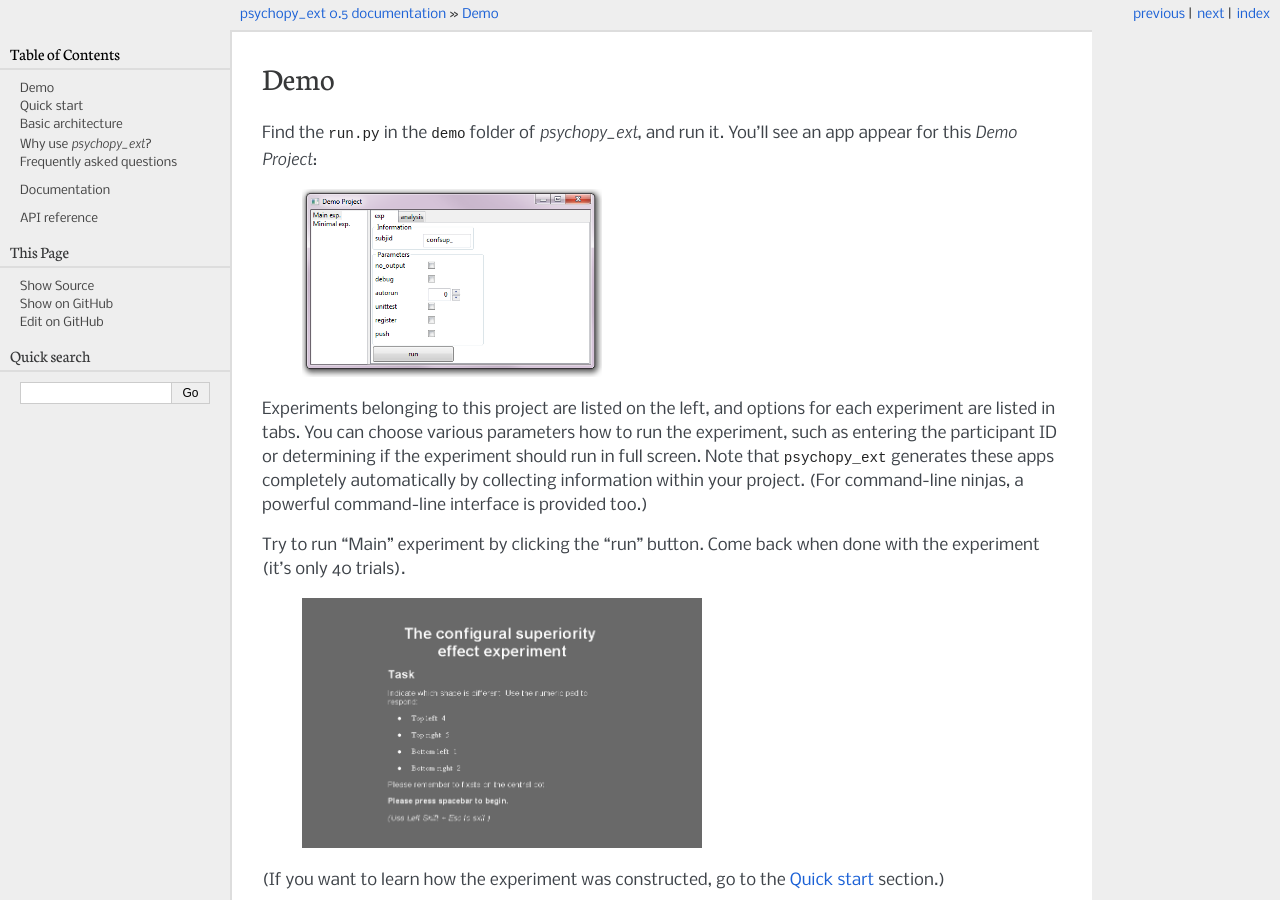
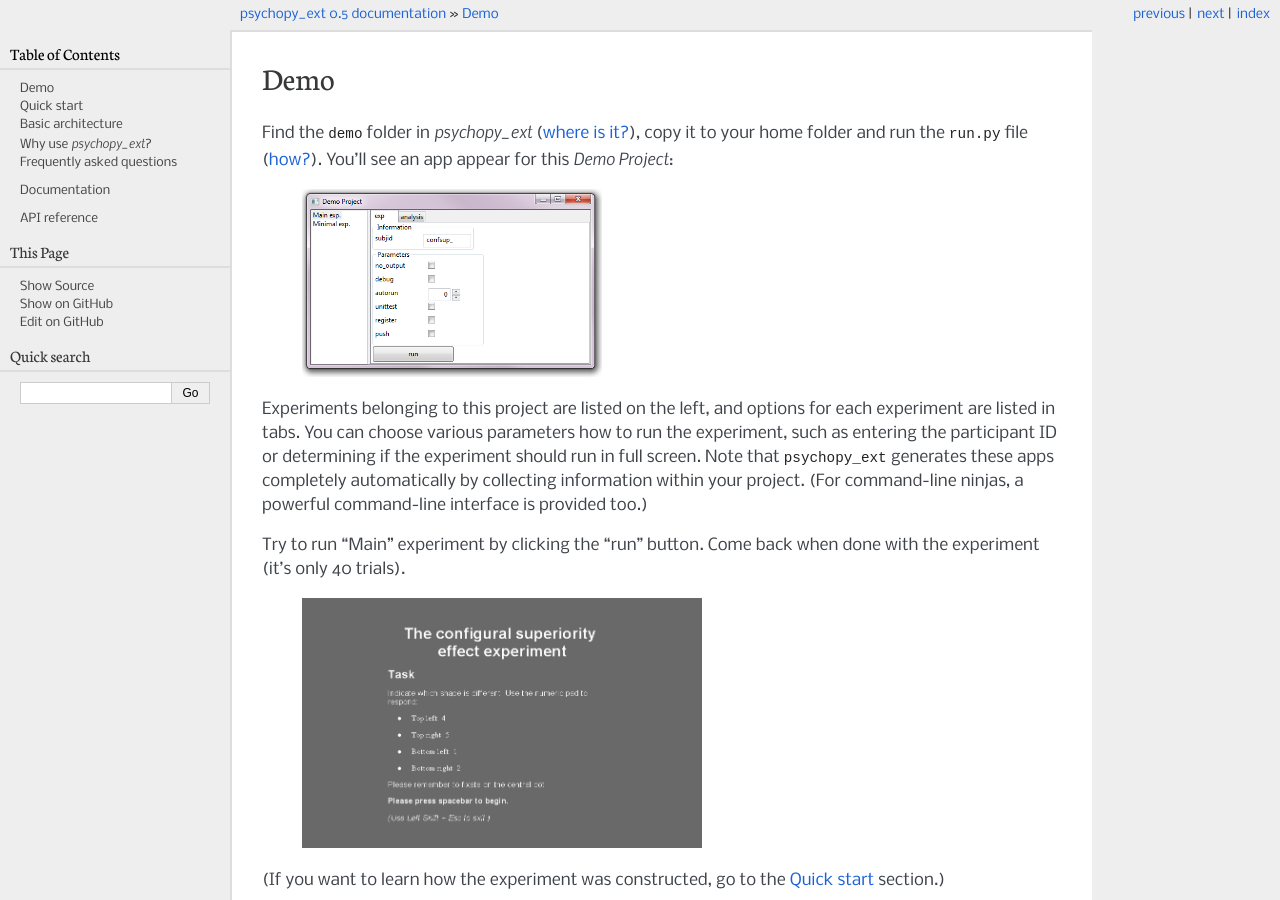
Before and after one commit to qbilius/psychopy_ext, a Sphinx documentation site: the page built from docs/source/demo.rst, in a window 1280 px wide and 900 px high. Built offline with Sphinx 7.4.7, drawn with Linux system fonts in a browser that asks for light colours.

Commit message:
DOCS: updated to copy demos

```diff
--- a/README.rst
+++ b/README.rst
@@ -33,7 +33,7 @@ Installation
 Quick start
 ===========
 
-First, find demo files in ``site-packages`` (`where is it? <http://qbilius.github.io/psychopy_ext/faq.html#where-is-demo>`_). Now check them out:
+First, find demo files in ``site-packages`` (`where is it? <http://qbilius.github.io/psychopy_ext/faq.html#where-is-demo>`_). Copy them to your home folder or another location of your choice (but where you have write permission). Now check the demos:
 
 - For people who use a keyboard:
 
--- a/docs/source/demo.rst
+++ b/docs/source/demo.rst
@@ -2,7 +2,7 @@
 Demo
 ====
 
-Find the ``run.py`` in the ``demo`` folder of *psychopy_ext*, and run it. You'll see an app appear for this *Demo Project*:
+Find the ``demo`` folder in *psychopy_ext* (:ref:`where is it? <where-is-demo>`), copy it to your home folder and run the ``run.py`` file (:ref:`how? <how-run-demo>`). You'll see an app appear for this *Demo Project*:
 
     .. image:: gui.png
         :width: 300px
--- a/docs/source/faq.rst
+++ b/docs/source/faq.rst
@@ -22,6 +22,8 @@ Where do I find demo files?
 Demos are located in the ``psychopy_ext/demos`` folder in your Python's ``site-packages`` (unless you are using ``virtualenv`` in which case you know where you put ``psychopy_ext``). Don't know where ``site-packages`` are? Try::
 
     import site; print site.getsitepackages()
+
+Can't find it still? Fine, just download the *psychopy_ext* zip file then from the `PyPI index <https://pypi.python.org/pypi/psychopy_ext>`_. The demos are in the ``psychopy_ext`` folder.
 
 
 .. _how-run-demo:
```
